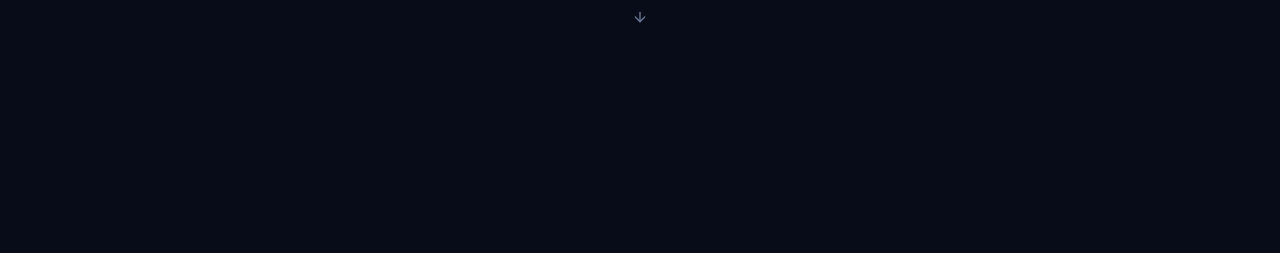
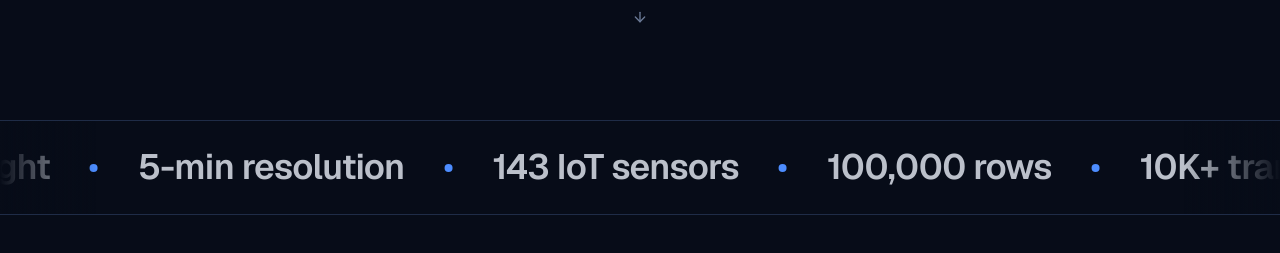
Before and after one commit to Kumarvishal1225nn/data-scienc-porfolio, a Next.js app: page / in a window 1280 px wide. Shown: the part 1060-1313 px from the top of the page. Built offline with nearby package versions, Linux system fonts and the light colour scheme; no server answers.

Commit message:
Add files via upload

```diff
--- a/src/app/page.tsx
+++ b/src/app/page.tsx
@@ -6,6 +6,10 @@ import { Skills } from "@/components/sections/skills";
 import { Projects } from "@/components/sections/projects";
 import { Experience } from "@/components/sections/experience";
 import { Contact } from "@/components/sections/contact";
+import { ScrollMarquee } from "@/components/ui/marquee";
+
+const numbers = ["143 IoT sensors", "100,000 rows", "10K+ transactions", "R² 0.991", "136 outages caught", "5-min resolution"];
+const tools = ["Python", "SQL", "LightGBM", "XGBoost", "Power BI", "Tableau", "AWS", "Pandas", "ARIMA"];
 
 export default function Home() {
   return (
@@ -13,9 +17,11 @@ export default function Home() {
       <Navbar />
       <main id="main">
         <Hero />
+        <ScrollMarquee items={numbers} />
         <Journey />
         <Skills />
         <Projects />
+        <ScrollMarquee items={tools} reverse speed={1.8} />
         <Experience />
         <Contact />
       </main>
```
